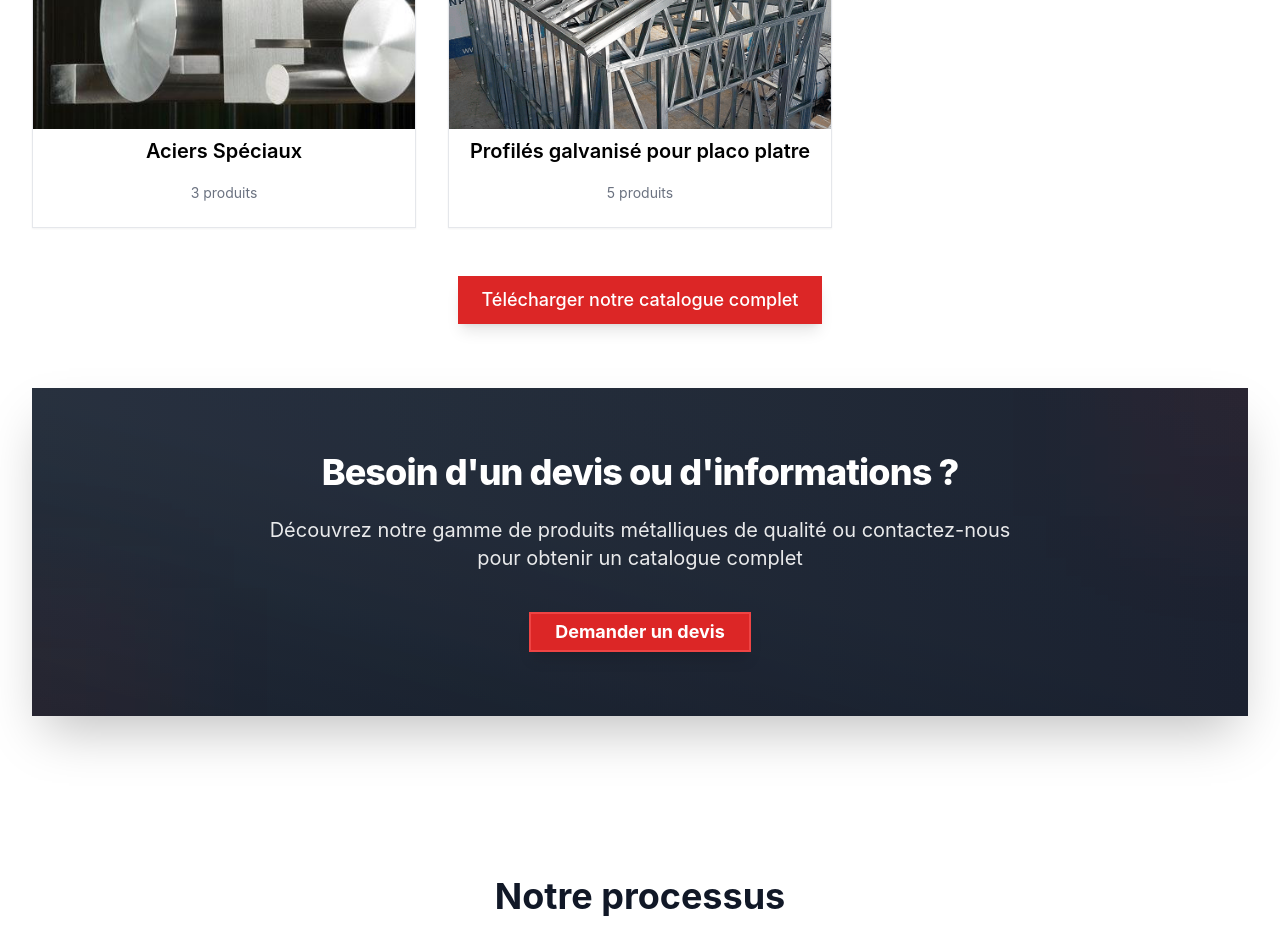
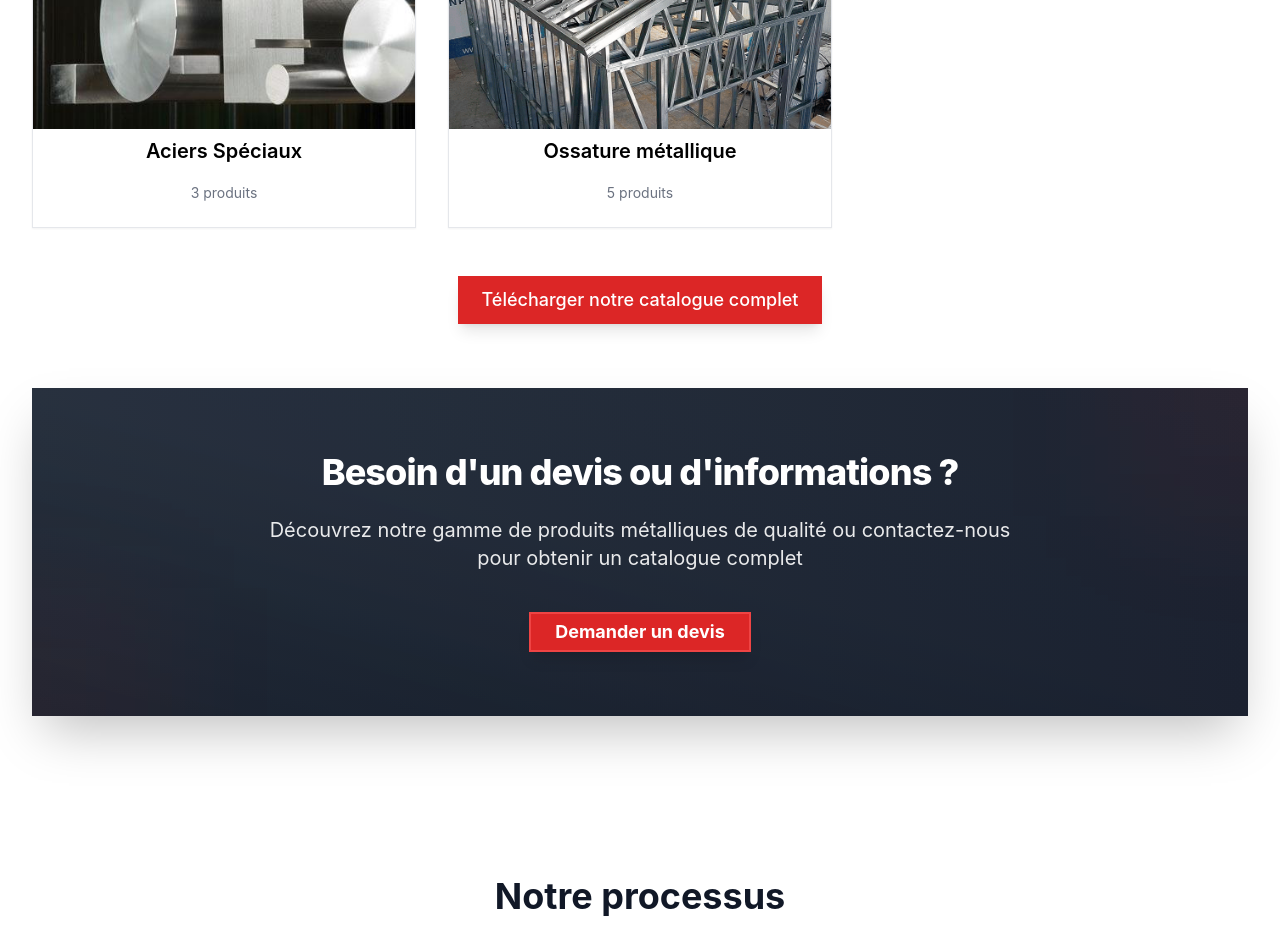
Before and after one commit to NEXESMISSION/sanmital, a React (Create React App) app: page / in a window 1280 px wide. Shown: the part 2260-3186 px from the top of the page. Built offline with nearby package versions, Linux system fonts and the light colour scheme.

Commit message:
Update home page: Change category display title back to Ossature metallique

```diff
--- a/src/pages/HomePage.js
+++ b/src/pages/HomePage.js
@@ -224,7 +224,7 @@ function ProductsSection() {
     { id: 'fer_marchands', title: 'Fer marchands' },
     { id: 'accessoires_charpente', title: 'Accessoires Charpente' },
     { id: 'aciers_speciaux', title: 'Aciers Spéciaux' },
-    { id: 'ossature_metallique', title: 'Profilés galvanisé pour placo platre' }
+    { id: 'ossature_metallique', title: 'Ossature métallique' }
   ];
 
   return (
```
